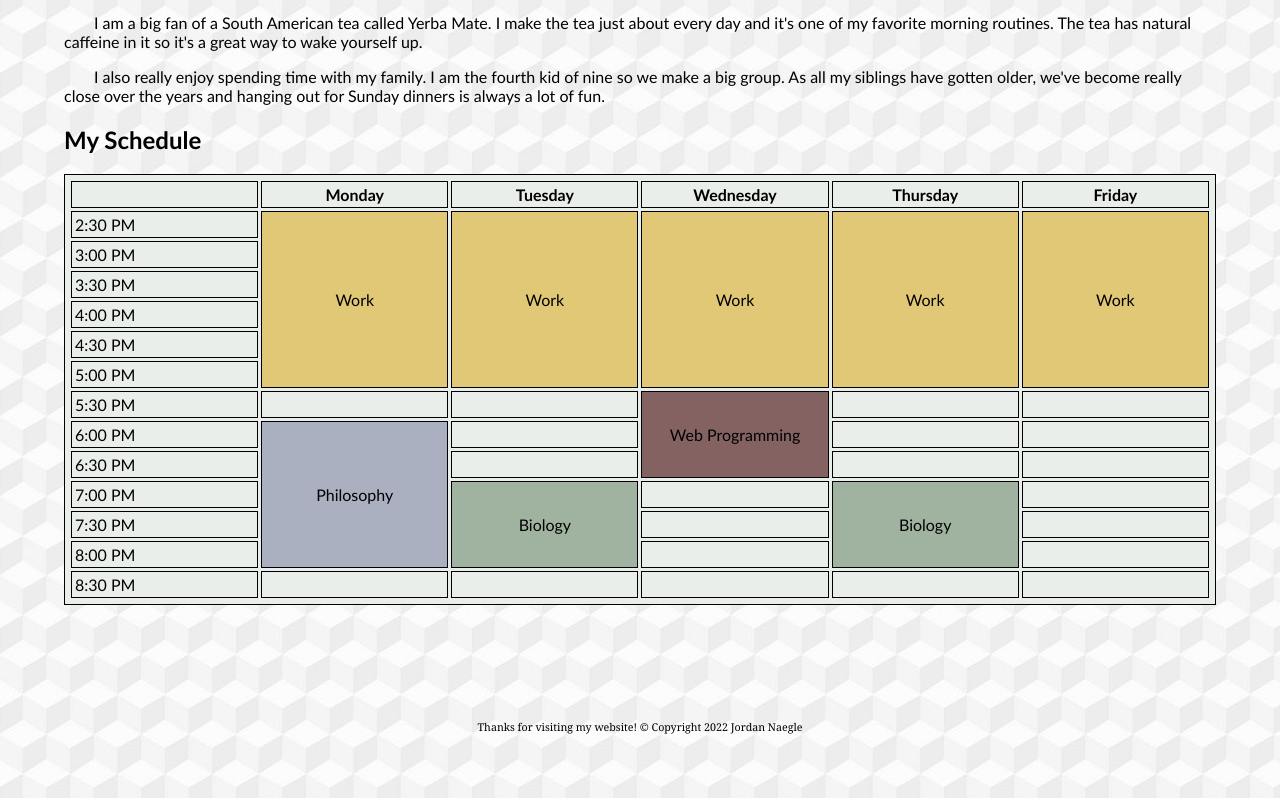
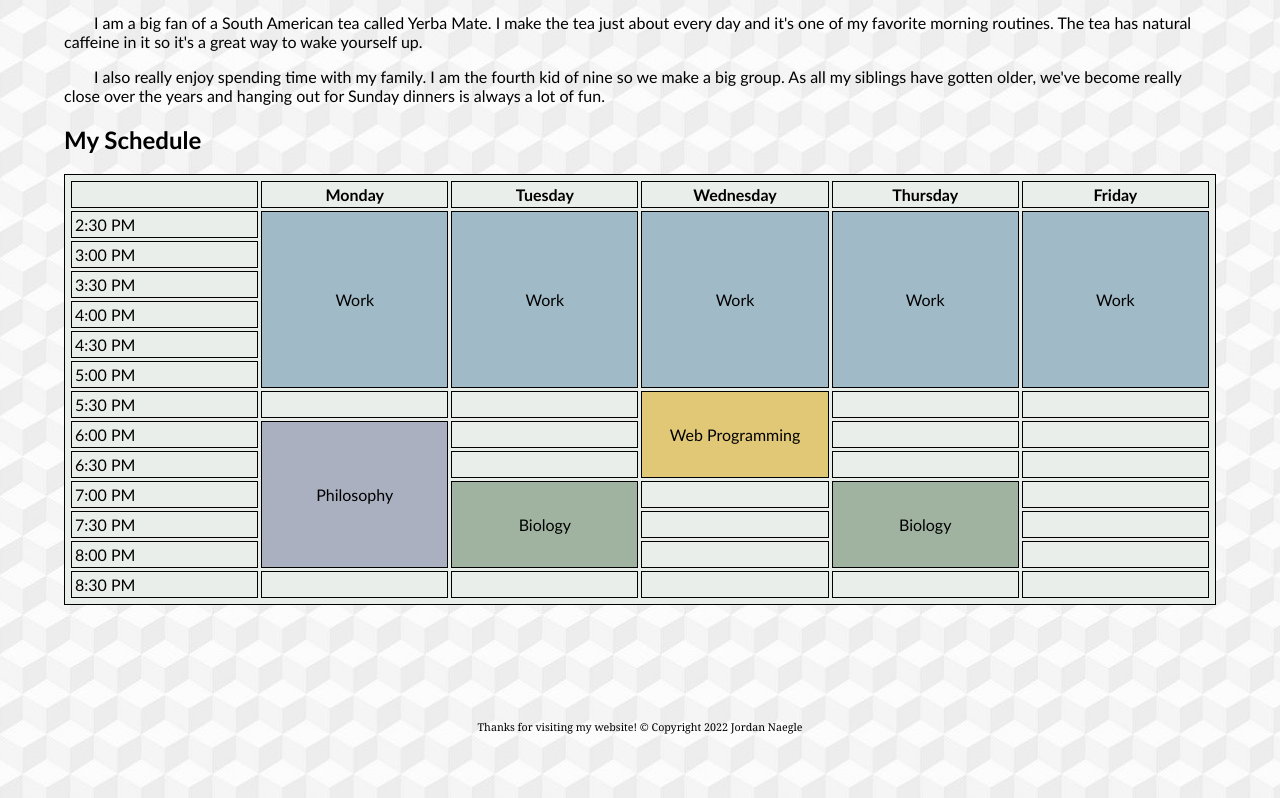
Before and after one commit to jordannaegle/About-Me, a plain HTML site: page index.html in a window 1280 px wide. Shown: the part 734-1532 px from the top of the page. Drawn offline with Linux system fonts and the light colour scheme.

Commit message:
missed a color

```diff
--- a/style.css
+++ b/style.css
@@ -75,14 +75,14 @@ td.biology {
     text-align: center;
 }
 td.work {
-    background-color: #e1c876;
+    background-color: #a0bbc7;
     text-align: center;
 }
 td {
     background-color: #eaeeea;
 }
 td.programming {
-    background-color: rgb(133, 98, 98);
+    background-color: #e1c876;
     text-align: center;
 }
 td.philosophy {
```
